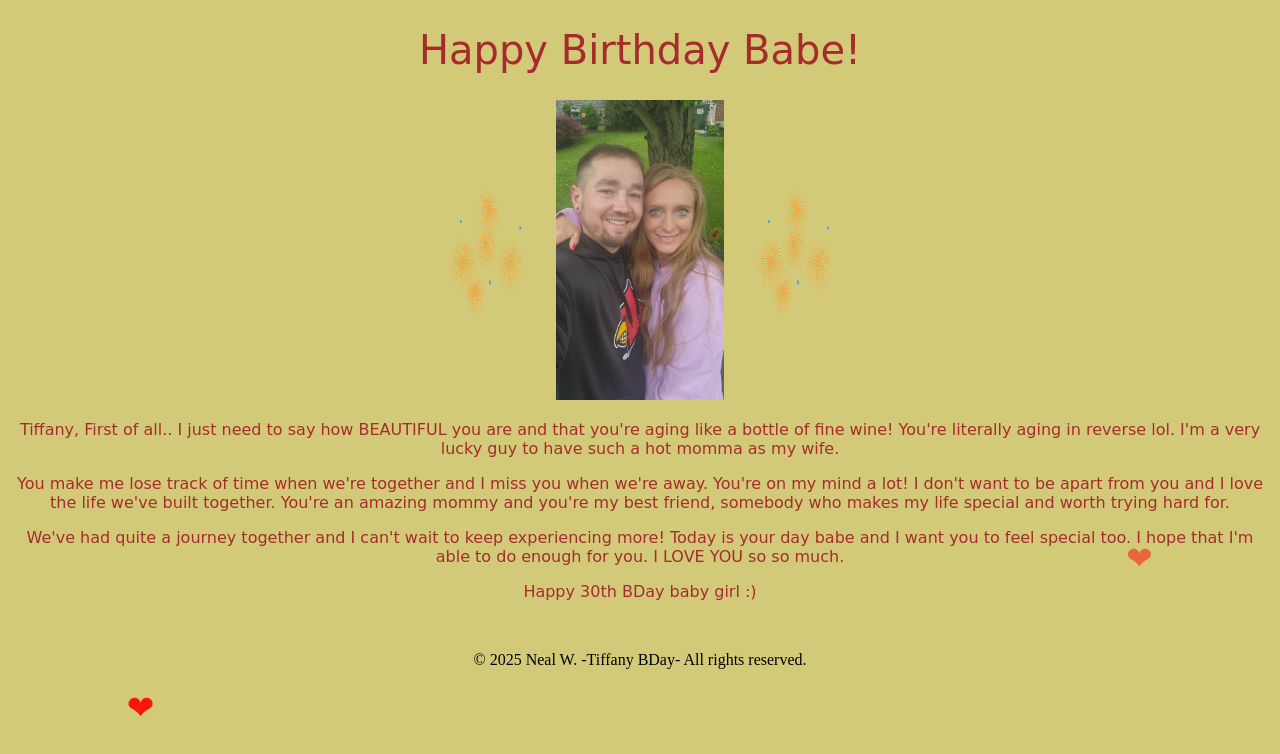
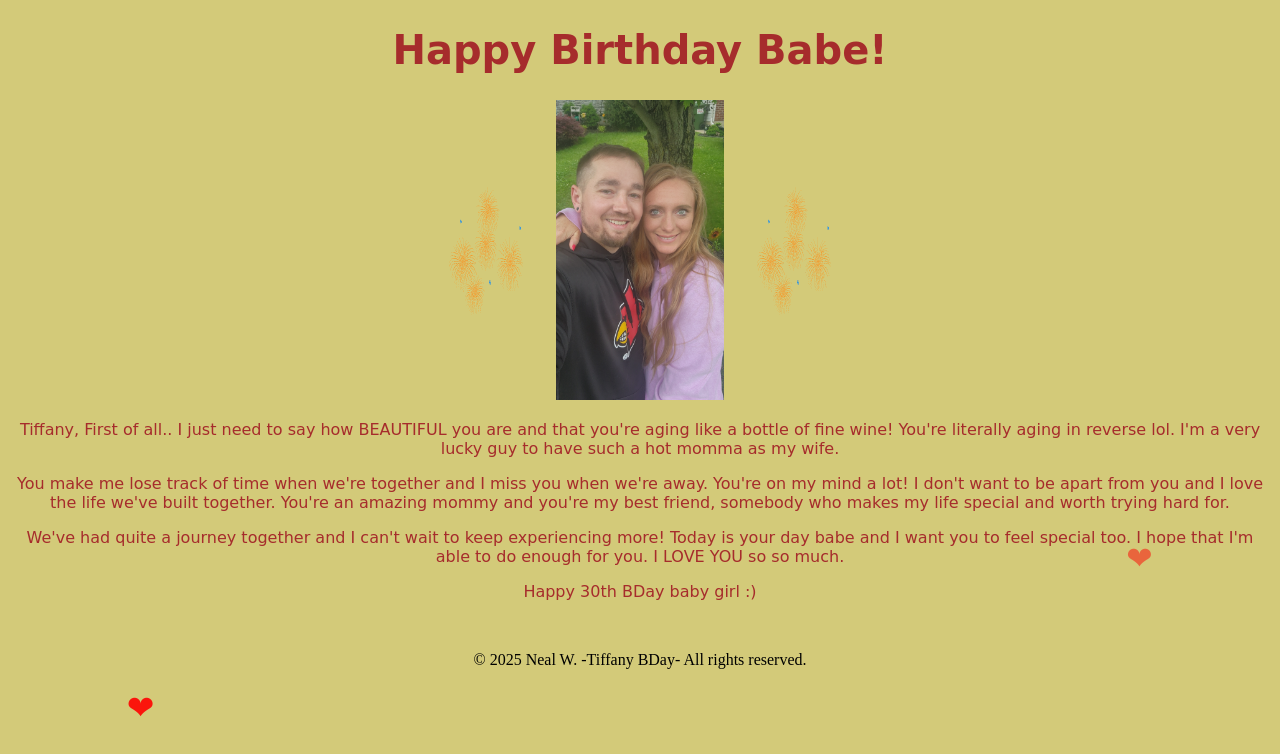
Before and after one commit to NealW1993/Tiffany_30_BDay, a plain HTML site: page index.html in a window 1280 px wide. Drawn offline with Linux system fonts and the light colour scheme; a web font is replaced by a local one.

Commit message:
Update index.html

```diff
--- a/index.html
+++ b/index.html
@@ -11,12 +11,12 @@
 
       h1 {
         font-size: 2.5rem;
+        font-weight: bold;
       }
 
       #text {
         font-family: "Playpen Sans Arabic", cursive;
         font-optical-sizing: auto;
-        font-weight: normal;
         font-style: normal;
         text-align: center;
         color: #a62c2c;
@@ -95,12 +95,6 @@
     <div class="heart left-heart">&#10084;</div>
     <div class="heart right-heart">&#10084;</div>
 
-    <!--<img
-      src="./images/us.jpg"
-      height="300"
-      alt="picture"
-      class="center-image"
-    /> -->
     <p id="text">
       Tiffany, First of all.. I just need to say how BEAUTIFUL you are and that
       you're aging like a bottle of fine wine! You're literally aging in reverse
```
